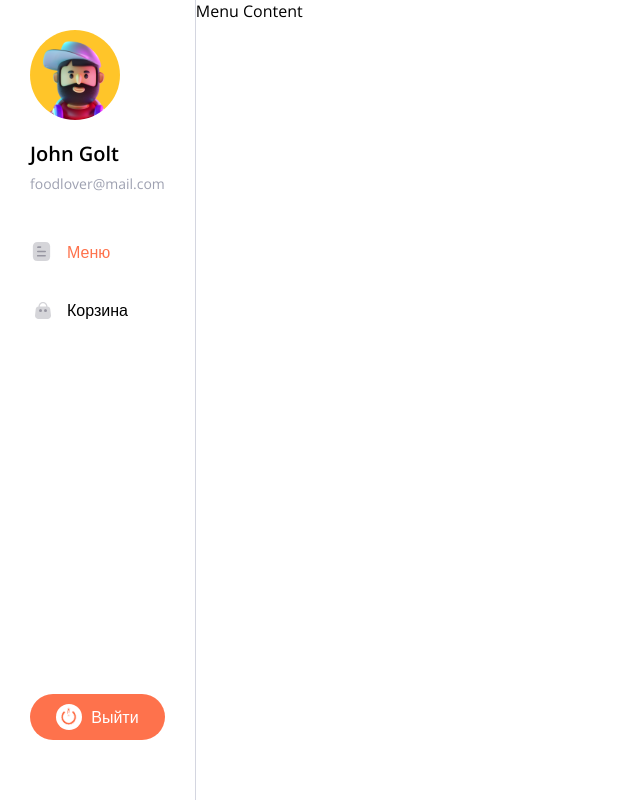
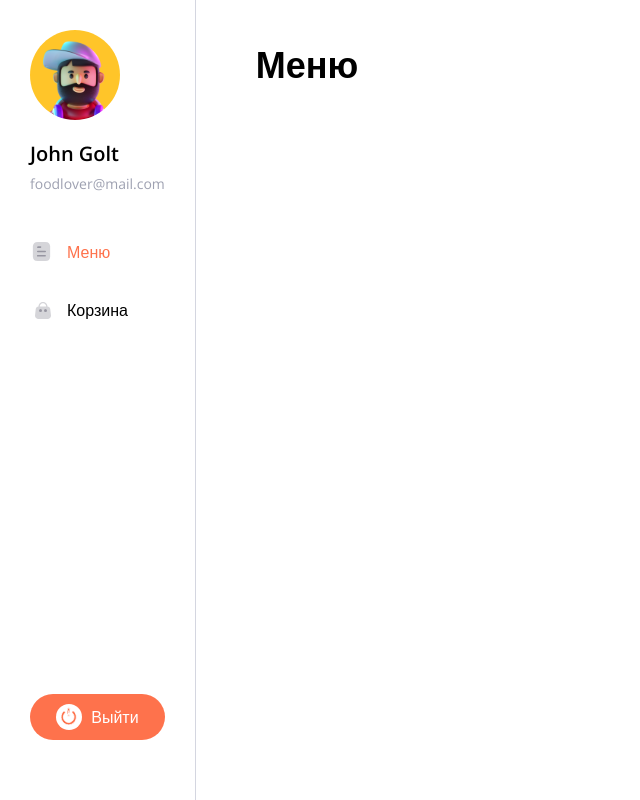
Before and after one commit to Cathereum/delivery-app, a React (Vite) app: page / in a window 1280 px wide. Shown: the whole page, without its empty margins (0-640 px from the left). Built offline with nearby package versions, Linux system fonts and the light colour scheme.

Commit message:
did a Headling component

```diff
--- /dev/null
+++ b/src/components/Headling/Headling.module.css
@@ -0,0 +1,7 @@
+.h1 {
+  color: var(--text-color);
+  font-size: 36px;
+  font-style: normal;
+  font-weight: 600;
+  margin: 0;
+}
--- /dev/null
+++ b/src/components/Headling/Headling.tsx
@@ -0,0 +1,19 @@
+import { FC, HTMLAttributes, ReactNode } from "react";
+import styles from "./Headling.module.css";
+import cn from "classnames";
+
+export interface HeadlingProps extends HTMLAttributes<HTMLHeadingElement> {
+  children: ReactNode;
+}
+
+export const Headling: FC<HeadlingProps> = ({
+  children,
+  className,
+  ...props
+}) => {
+  return (
+    <h1 className={cn(styles["h1"], className)} {...props}>
+      {children}
+    </h1>
+  );
+};
--- a/src/index.css
+++ b/src/index.css
@@ -10,6 +10,6 @@
 
 body {
   font-family: "Open Sans", sans-serif;
-  margin: 0;
+  margin: 0 ;
   box-sizing: border-box;
 }
--- a/src/layout/Layout/Layout.module.css
+++ b/src/layout/Layout/Layout.module.css
@@ -57,3 +57,7 @@
   justify-content: center;
   gap: 9px;
 }
+
+.content {
+  padding: 40px 60px;
+}
--- a/src/layout/Layout/Layout.tsx
+++ b/src/layout/Layout/Layout.tsx
@@ -42,7 +42,7 @@ export const Layout = () => {
         </Button>
       </div>
 
-      <div>
+      <div className={styles["content"]}>
         <Outlet />
       </div>
     </div>
--- a/src/pages/Menu/Menu.tsx
+++ b/src/pages/Menu/Menu.tsx
@@ -1,3 +1,5 @@
+import { Headling } from "../../components/Headling/Headling";
+
 export const Menu = () => {
-  return <div>Menu Content</div>;
+  return <Headling>Меню</Headling>;
 };
```
